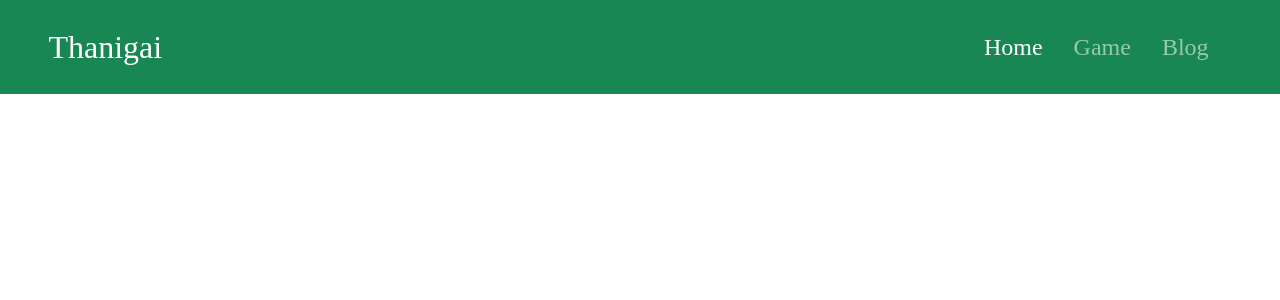
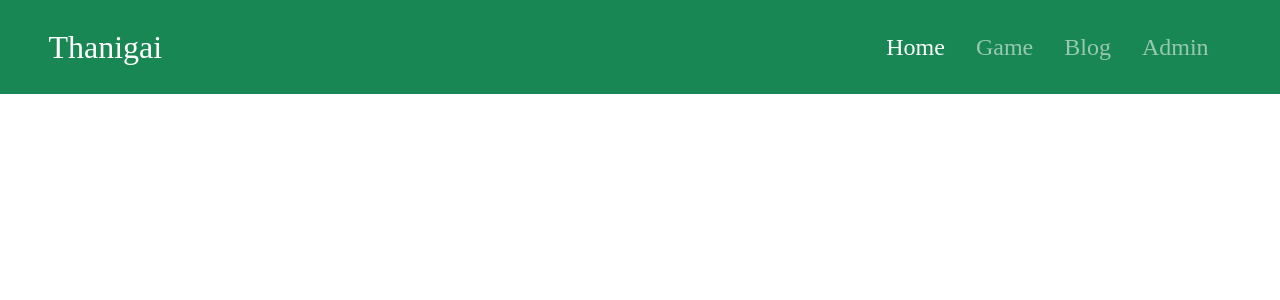
Before and after one commit to ThanigaiFacts/ThanigaiFacts, a Flask app: page /home in a window 1280 px wide. Shown: the top 300 px of the page. Run offline with Flask 2, Linux system fonts and the light colour scheme.

Commit message:
Added Admin menu in navigation bar

```diff
--- a/templates/User/index.html
+++ b/templates/User/index.html
@@ -13,6 +13,7 @@
           <li class="nav-item item-style"><a href="{{ url_for('IndexFun') }}" class="nav-link active link-style">Home</a></li>
           <li class="nav-item item-style"><a href="{{ url_for('NumberGuessing_fun' , value = '0') }}" class="nav-link link-style">Game</a></li>
           <li class="nav-item item-style"><a href="{{ url_for('blogIndexFun') }}" class="nav-link link-style">Blog</a></li>
+          <li class="nav-item item-style"><a href="{{ url_for('admin_home') }}" class="nav-link link-style">Admin</a></li>
         </ul>
         </div>
       </div>
```
